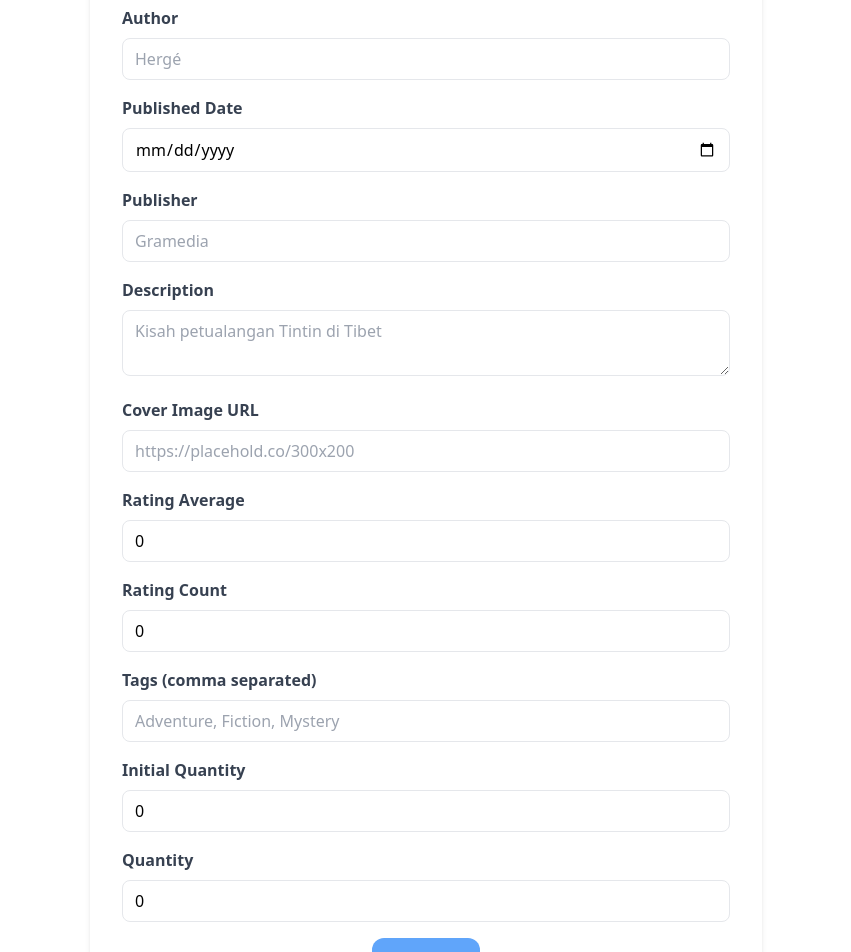
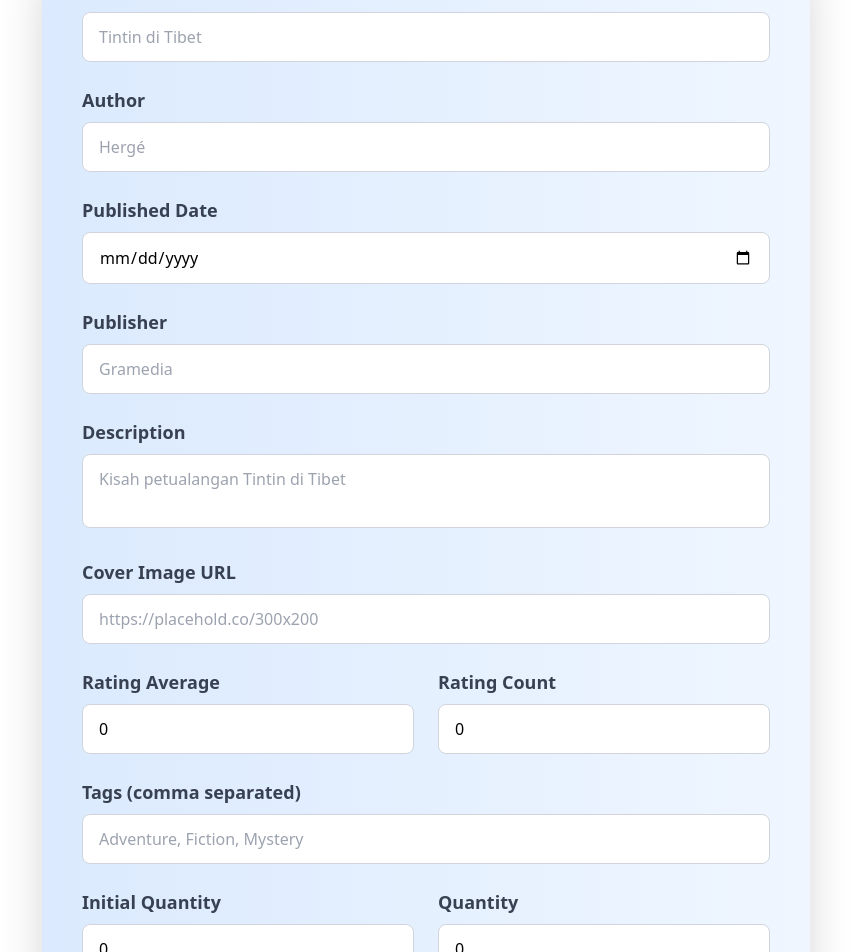
Before and after one commit to Gallant4114/pweb-vue-js-P25-2024, a Vue app: page /add-book in a window 1280 px wide. Shown: the part 260-1212 px from the top of the page, without its empty margins (214-1065 px from the left). Built offline with nearby package versions, Linux system fonts and the light colour scheme.

Commit message:
fix form

```diff
--- a/src/views/AddBookView.vue
+++ b/src/views/AddBookView.vue
@@ -71,160 +71,212 @@ export default defineComponent({
 </script>
 
 <template>
-  <main class="mt-10 mx-8 pb-24">
-    <h1 class="font-bold text-3xl text-center mb-2">Add New Book</h1>
+  <main class="mt-16 mx-auto pb-24 max-w-4xl">
+    <h1 class="font-extrabold text-4xl text-center text-gray-800 mb-8">
+      📚 Add a New Book
+    </h1>
     <form
       @submit.prevent="addBook"
-      class="max-w-2xl mx-auto bg-white p-8 rounded-lg shadow-md"
+      class="max-w-3xl mx-auto bg-gradient-to-r from-blue-100 to-blue-50 p-10 rounded-lg shadow-2xl"
     >
-      <div class="mb-4">
-        <label for="title" class="block text-gray-700 font-bold mb-2"
-          >Title</label
-        >
+      <!-- Title -->
+      <div class="mb-6">
+        <label for="title" class="block text-lg font-bold text-gray-700 mb-2">
+          Title
+        </label>
         <input
           v-model="title"
           id="title"
           type="text"
           placeholder="Tintin di Tibet"
-          class="w-full px-3 py-2 border rounded-lg"
+          class="w-full px-4 py-3 border border-gray-300 rounded-lg focus:outline-none focus:ring focus:ring-blue-300"
           required
         />
       </div>
-      <div class="mb-4">
-        <label for="author" class="block text-gray-700 font-bold mb-2"
-          >Author</label
-        >
+
+      <!-- Author -->
+      <div class="mb-6">
+        <label for="author" class="block text-lg font-bold text-gray-700 mb-2">
+          Author
+        </label>
         <input
           v-model="author"
           id="author"
           type="text"
           placeholder="Hergé"
-          class="w-full px-3 py-2 border rounded-lg"
+          class="w-full px-4 py-3 border border-gray-300 rounded-lg focus:outline-none focus:ring focus:ring-blue-300"
           required
         />
       </div>
-      <div class="mb-4">
-        <label for="publishedDate" class="block text-gray-700 font-bold mb-2"
-          >Published Date</label
+
+      <!-- Published Date -->
+      <div class="mb-6">
+        <label
+          for="publishedDate"
+          class="block text-lg font-bold text-gray-700 mb-2"
         >
+          Published Date
+        </label>
         <input
           v-model="publishedDate"
           id="publishedDate"
           type="date"
-          class="w-full px-3 py-2 border rounded-lg"
+          class="w-full px-4 py-3 border border-gray-300 rounded-lg focus:outline-none focus:ring focus:ring-blue-300"
           required
         />
       </div>
-      <div class="mb-4">
-        <label for="publisher" class="block text-gray-700 font-bold mb-2"
-          >Publisher</label
+
+      <!-- Publisher -->
+      <div class="mb-6">
+        <label
+          for="publisher"
+          class="block text-lg font-bold text-gray-700 mb-2"
         >
+          Publisher
+        </label>
         <input
           v-model="publisher"
           id="publisher"
           type="text"
           placeholder="Gramedia"
-          class="w-full px-3 py-2 border rounded-lg"
+          class="w-full px-4 py-3 border border-gray-300 rounded-lg focus:outline-none focus:ring focus:ring-blue-300"
           required
         />
       </div>
-      <div class="mb-4">
-        <label for="description" class="block text-gray-700 font-bold mb-2"
-          >Description</label
+
+      <!-- Description -->
+      <div class="mb-6">
+        <label
+          for="description"
+          class="block text-lg font-bold text-gray-700 mb-2"
         >
+          Description
+        </label>
         <textarea
           v-model="description"
           id="description"
           placeholder="Kisah petualangan Tintin di Tibet"
-          class="w-full px-3 py-2 border rounded-lg"
+          class="w-full px-4 py-3 border border-gray-300 rounded-lg focus:outline-none focus:ring focus:ring-blue-300 resize-none"
           required
         ></textarea>
       </div>
-      <div class="mb-4">
-        <label for="coverImage" class="block text-gray-700 font-bold mb-2"
-          >Cover Image URL</label
+
+      <!-- Cover Image -->
+      <div class="mb-6">
+        <label
+          for="coverImage"
+          class="block text-lg font-bold text-gray-700 mb-2"
         >
+          Cover Image URL
+        </label>
         <input
           v-model="coverImage"
           id="coverImage"
           type="url"
           placeholder="https://placehold.co/300x200"
-          class="w-full px-3 py-2 border rounded-lg"
+          class="w-full px-4 py-3 border border-gray-300 rounded-lg focus:outline-none focus:ring focus:ring-blue-300"
           required
         />
       </div>
-      <div class="mb-4">
-        <label for="ratingAverage" class="block text-gray-700 font-bold mb-2"
-          >Rating Average</label
+
+      <!-- Rating Average -->
+      <div class="grid grid-cols-2 gap-6">
+        <div class="mb-6">
+          <label
+            for="ratingAverage"
+            class="block text-lg font-bold text-gray-700 mb-2"
           >
+            Rating Average
+          </label>
           <input
             v-model="ratingAverage"
             id="ratingAverage"
             type="number"
             step="0.1"
-          class="w-full px-3 py-2 border rounded-lg"
+            class="w-full px-4 py-3 border border-gray-300 rounded-lg focus:outline-none focus:ring focus:ring-blue-300"
             required
           />
         </div>
-      <div class="mb-4">
-        <label for="ratingCount" class="block text-gray-700 font-bold mb-2"
-          >Rating Count</label
+
+        <!-- Rating Count -->
+        <div class="mb-6">
+          <label
+            for="ratingCount"
+            class="block text-lg font-bold text-gray-700 mb-2"
           >
+            Rating Count
+          </label>
           <input
             v-model="ratingCount"
             id="ratingCount"
             type="number"
-          class="w-full px-3 py-2 border rounded-lg"
+            class="w-full px-4 py-3 border border-gray-300 rounded-lg focus:outline-none focus:ring focus:ring-blue-300"
             required
           />
         </div>
-      <div class="mb-4">
-        <label for="tags" class="block text-gray-700 font-bold mb-2"
-          >Tags (comma separated)</label
-        >
+      </div>
+
+      <!-- Tags -->
+      <div class="mb-6">
+        <label for="tags" class="block text-lg font-bold text-gray-700 mb-2">
+          Tags (comma separated)
+        </label>
         <input
           v-model="tags"
           id="tags"
           type="text"
           placeholder="Adventure, Fiction, Mystery"
-          class="w-full px-3 py-2 border rounded-lg"
+          class="w-full px-4 py-3 border border-gray-300 rounded-lg focus:outline-none focus:ring focus:ring-blue-300"
           required
         />
       </div>
-      <div class="mb-4">
-        <label for="initialQty" class="block text-gray-700 font-bold mb-2"
-          >Initial Quantity</label
+
+      <!-- Initial Quantity -->
+      <div class="grid grid-cols-2 gap-6">
+        <div class="mb-6">
+          <label
+            for="initialQty"
+            class="block text-lg font-bold text-gray-700 mb-2"
           >
+            Initial Quantity
+          </label>
           <input
             v-model="initialQty"
             id="initialQty"
             type="number"
-          class="w-full px-3 py-2 border rounded-lg"
+            class="w-full px-4 py-3 border border-gray-300 rounded-lg focus:outline-none focus:ring focus:ring-blue-300"
             required
           />
         </div>
-      <div class="mb-4">
-        <label for="qty" class="block text-gray-700 font-bold mb-2"
-          >Quantity</label
-        >
+
+        <!-- Quantity -->
+        <div class="mb-6">
+          <label for="qty" class="block text-lg font-bold text-gray-700 mb-2">
+            Quantity
+          </label>
           <input
             v-model="qty"
             id="qty"
             type="number"
-          class="w-full px-3 py-2 border rounded-lg"
+            class="w-full px-4 py-3 border border-gray-300 rounded-lg focus:outline-none focus:ring focus:ring-blue-300"
             required
           />
         </div>
+      </div>
+
+      <!-- Error Message -->
       <h5
-        class="font-bold text-xl text-red-400 mb-8 text-center"
+        class="font-semibold text-xl text-red-500 mb-8 text-center"
         v-show="error"
       >
         {{ errorMsg }}
       </h5>
+
+      <!-- Submit Button -->
       <div class="flex justify-center">
         <button
           type="submit"
-          class="px-4 text-white py-2 bg-blue-400 font-semibold rounded-xl"
+          class="px-6 py-3 text-white font-semibold bg-blue-500 rounded-lg shadow-lg hover:bg-blue-600 focus:outline-none focus:ring focus:ring-blue-300"
         >
           Add Book
         </button>
```
Lines whose indentation alone changed are shown as unchanged.
